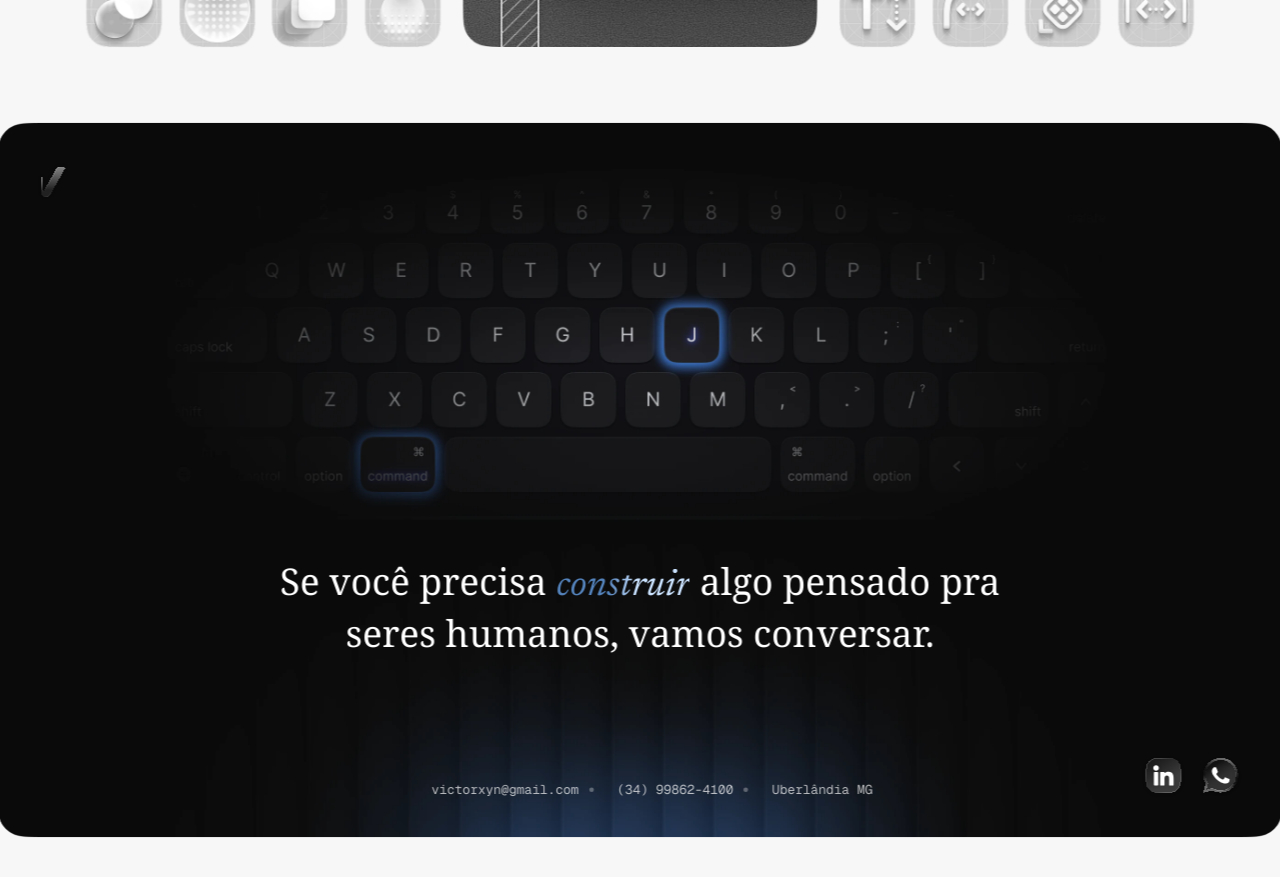
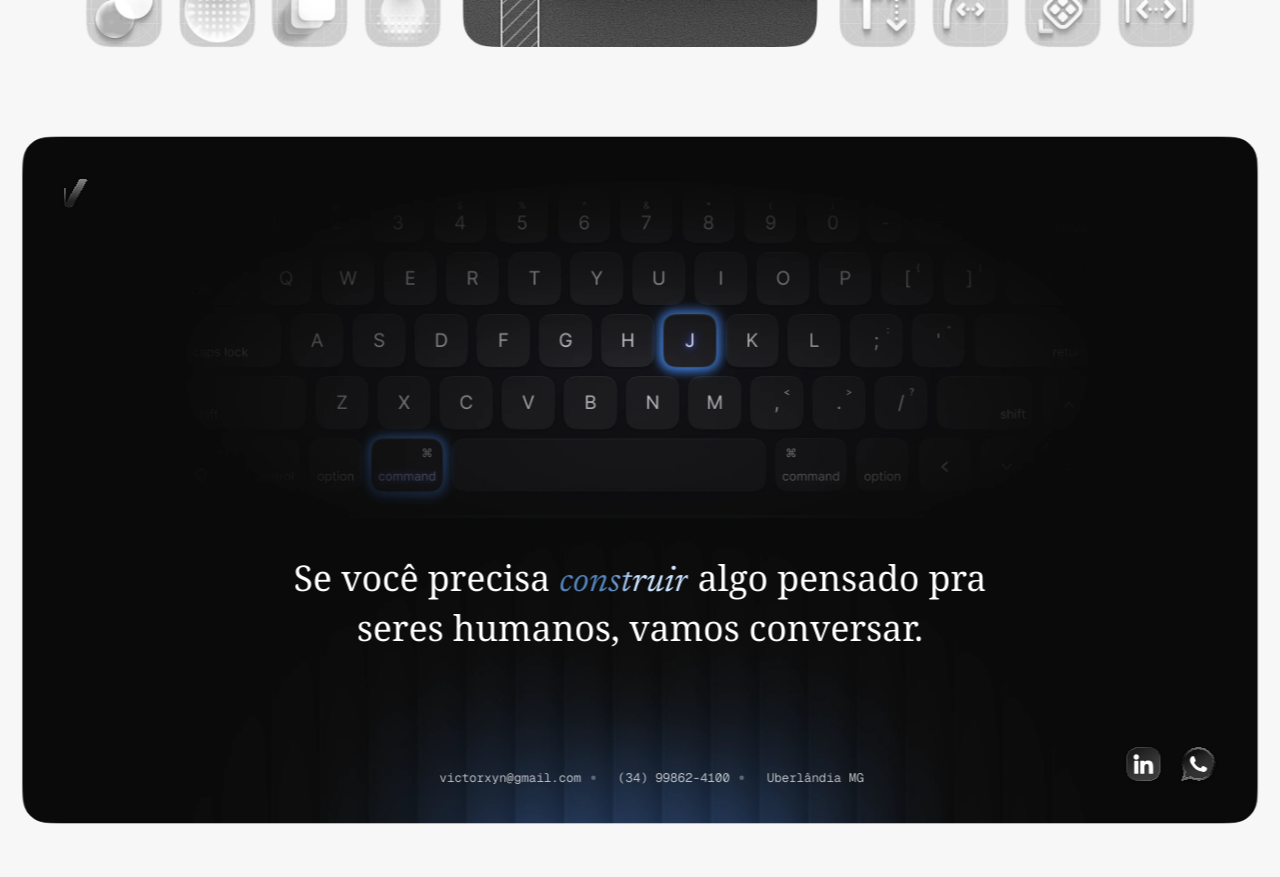
Before and after one commit to jaydelab/portfolio, a React (Vite) app: page / in a window 1280 px wide. Shown: the part 9720-10597 px from the top of the page. Built offline with nearby package versions, Linux system fonts and the light colour scheme; a web font is replaced by a local one.

Commit message:
fix: apply secondary scale to footer to prevent overflow at 1024px

```diff
--- a/app/App.tsx
+++ b/app/App.tsx
@@ -50,6 +50,11 @@ export default function App() {
   const scaledWidth = DESIGN_WIDTH * scale;
   const offsetX = isScaling ? (window.innerWidth - scaledWidth) / 2 : 0;
 
+  // Calcula a escala adicional necessária apénas para o footer (que é 1392px de largura e pode vazar)
+  const unscaledVw = isScaling ? window.innerWidth / scale : window.innerWidth;
+  const maxFooterWidth = unscaledVw - 48; // 48px = 24px padding de cada lado no root container
+  const footerScale = isScaling && maxFooterWidth < 1392 ? maxFooterWidth / 1392 : 1;
+
   return (
     <div className="visual-ir-page">
       <div
@@ -67,14 +72,15 @@ export default function App() {
           ref={stageRef}
           className="visual-ir-stage"
           style={
-            isScaling
+            (isScaling
               ? {
                   width: `${DESIGN_WIDTH}px`,
                   maxWidth: "none",
                   transform: `translateX(${offsetX}px) scale(${scale})`,
                   transformOrigin: "top left",
+                  "--footer-scale": footerScale,
                 }
-              : undefined
+              : {}) as React.CSSProperties
           }
         >
           <Portfolio2026_1_86 />
--- a/app/components/sections/FooterSection.tsx
+++ b/app/components/sections/FooterSection.tsx
@@ -20,6 +20,10 @@ export default function FooterSection({ id, className = "" }: FooterSectionProps
         className={`mb-[24px] grid-cols-[max-content] grid-rows-[max-content] inline-grid leading-[0] place-items-start relative shrink-0 max-[768.99px]:hidden ${className}`.trim()}
         data-name="Container"
         data-node-id="1:1095"
+        style={{
+          transform: "scale(var(--footer-scale, 1))",
+          transformOrigin: "center center",
+        }}
       >
         <div className="col-1 h-[774px] ml-0 mt-0 overflow-clip relative row-1 w-[1392px]" data-name="Keyboard Section" data-node-id="1:1096">
           <img alt="" className="absolute inset-0 max-w-none object-cover size-full rounded-[30px]" src="/visual-ir-assets/keyboard-section.webp" />
```
